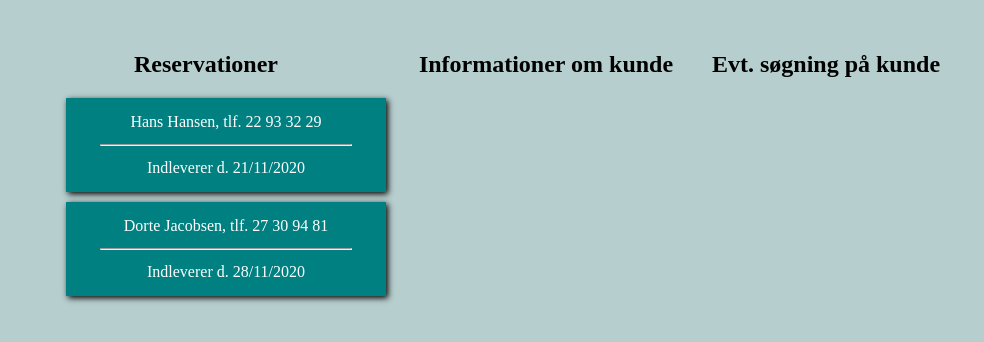
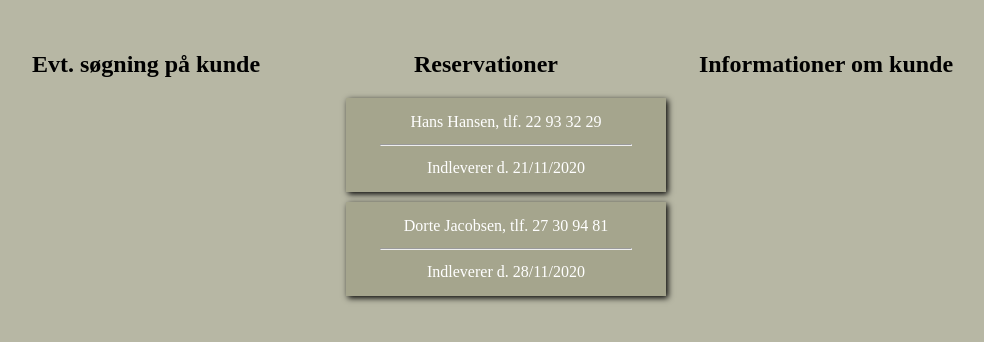
Before and after one commit to Annemissen/plantehotel, a plain HTML site: page public/reservationer.html in a window 1280 px wide. Shown: the part 126-468 px from the top of the page, without its empty margins (154-1138 px from the left). Drawn offline with nearby package versions, Linux system fonts and the light colour scheme.

Commit message:
rettet farvererne

```diff
--- a/public/reservationer.css
+++ b/public/reservationer.css
@@ -2,7 +2,7 @@ body {
     display: grid;
     grid:
       "headline headline headline"
-      "reservations customer finder";
+      "finder reservations customer";
     grid-template-rows: 5fr 20fr;
     grid-template-columns: 5fr 5fr 5fr;
 
@@ -45,12 +45,13 @@ h2 {
     text-align: center;
 }
 
+/**/
 li {
     margin: 10px;
     padding: 10px;
     width: 300px;
-    /* height: 100px; */
-    background-color: teal;
+    /*background-color: teal;*/
+    background-color: #A5A58D;
     box-shadow: 2px 2px 6px black;
     display: flex;
     align-items: center;
@@ -85,5 +86,5 @@ hr {
 }
 
 html {
-    background-color: #b7cece;
+    background-color: #b7b7a4;
 }
```
